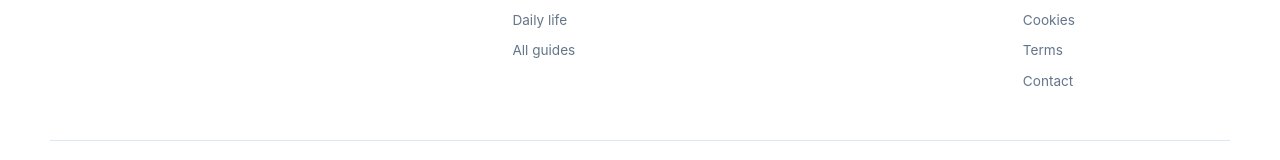
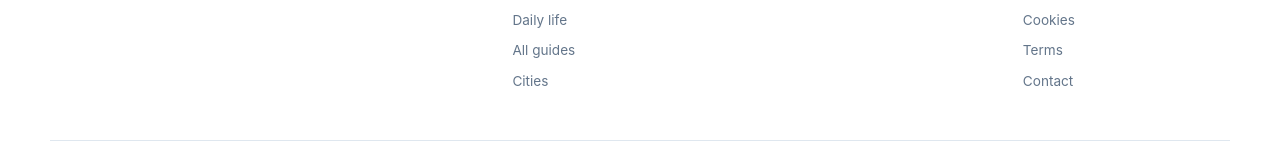
Before and after one commit to hecroigg/blog-alemania, a Next.js app: page / in a window 1280 px wide. Shown: the part 6855-7015 px from the top of the page. Built offline with nearby package versions, Linux system fonts and the light colour scheme; no server answers.

Commit message:
feat(i18n): link the new localized city libraries in the site footer

```diff
--- a/components/footer.tsx
+++ b/components/footer.tsx
@@ -14,7 +14,7 @@ const pages = {
     sections: ["Moving", "Work", "Housing", "Paperwork", "Healthcare", "Money", "Transport", "Daily life"],
     audience: ["Students", "Workers", "Families", "Freelancers", "EU citizens", "Non-EU citizens"],
     legal: ["About us", "Editorial policy", "How we research", "Corrections", "Affiliate disclosure", "Advertising disclosure", "Privacy", "Cookies", "Terms", "Contact"],
-    guides: "All guides",
+    guides: "All guides", cities: "Cities",
   },
   es: {
     intro: "Información práctica e independiente para vivir en Alemania.",
@@ -23,7 +23,7 @@ const pages = {
     sections: ["Mudanza", "Trabajo", "Vivienda", "Trámites", "Salud", "Dinero", "Transporte", "Vida diaria"],
     audience: ["Estudiantes", "Trabajadores", "Familias", "Autónomos", "Ciudadanos de la UE", "Ciudadanos no comunitarios"],
     legal: ["Quiénes somos", "Política editorial", "Cómo investigamos", "Correcciones", "Afiliación", "Publicidad", "Privacidad", "Cookies", "Condiciones", "Contacto"],
-    guides: "Todas las guías",
+    guides: "Todas las guías", cities: "Ciudades",
   },
   de: {
     intro: "Unabhängige, praktische Informationen für das Leben in Deutschland.",
@@ -32,7 +32,7 @@ const pages = {
     sections: ["Umzug", "Arbeit", "Wohnen", "Behörden", "Gesundheit", "Finanzen", "Verkehr", "Alltag"],
     audience: ["Studierende", "Arbeitnehmende", "Familien", "Selbstständige", "EU-Bürger", "Nicht-EU-Bürger"],
     legal: ["Über uns", "Redaktionelle Leitlinien", "Unsere Recherche", "Korrekturen", "Affiliate-Hinweise", "Werbehinweise", "Datenschutz", "Cookies", "Nutzungsbedingungen", "Kontakt"],
-    guides: "Alle Ratgeber",
+    guides: "Alle Ratgeber", cities: "Städte",
   },
 } as const;
 
@@ -59,6 +59,7 @@ export function Footer() {
           <h2>{copy.explore}</h2>
           {sectionSlugs.map((slug, index) => <Link href={prefix + "/" + slug} key={slug}>{copy.sections[index]}</Link>)}
           <Link href={prefix + "/guides"}>{copy.guides}</Link>
+          <Link href={prefix + "/cities"}>{copy.cities}</Link>
         </div>
         <div>
           <h2>{copy.people}</h2>
```
